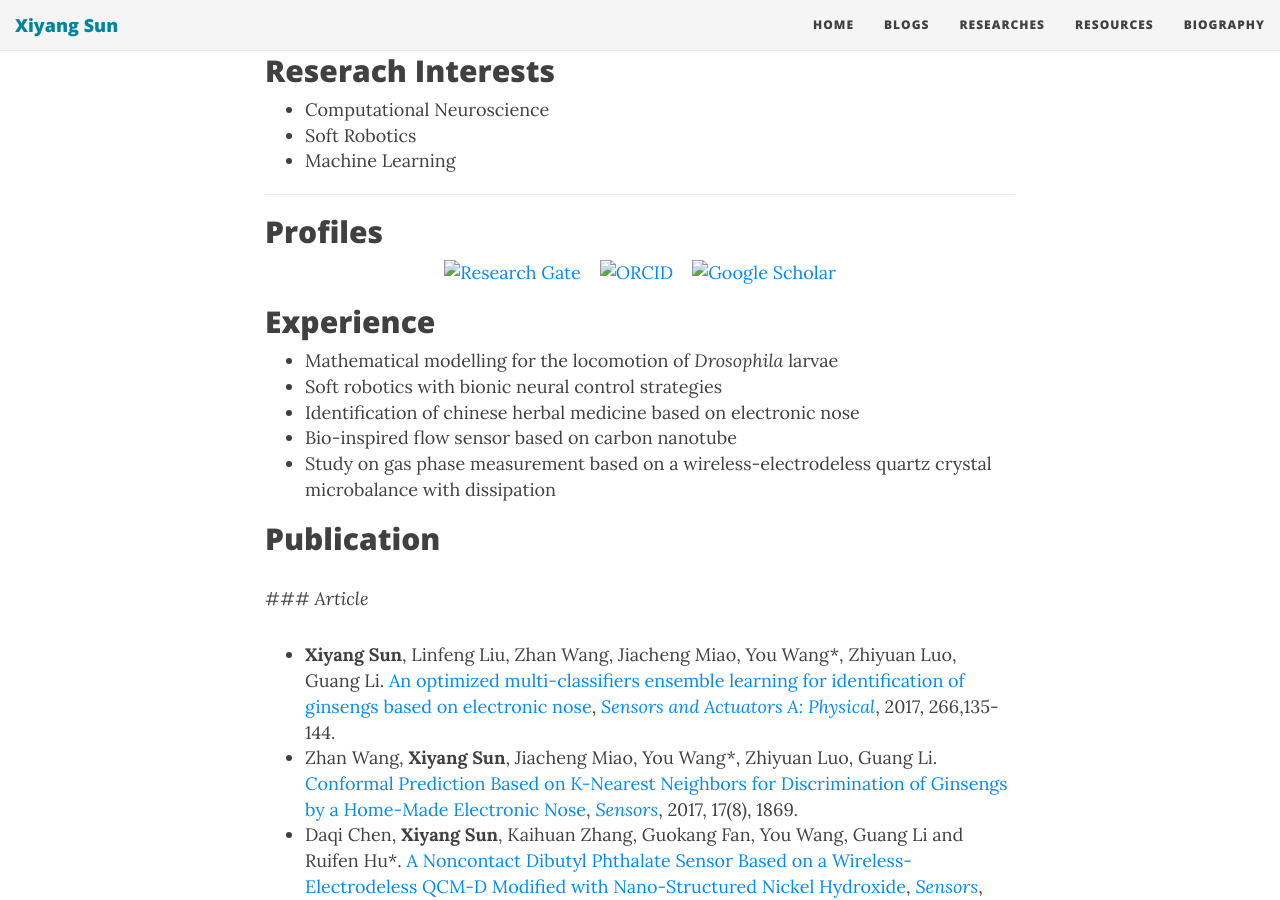
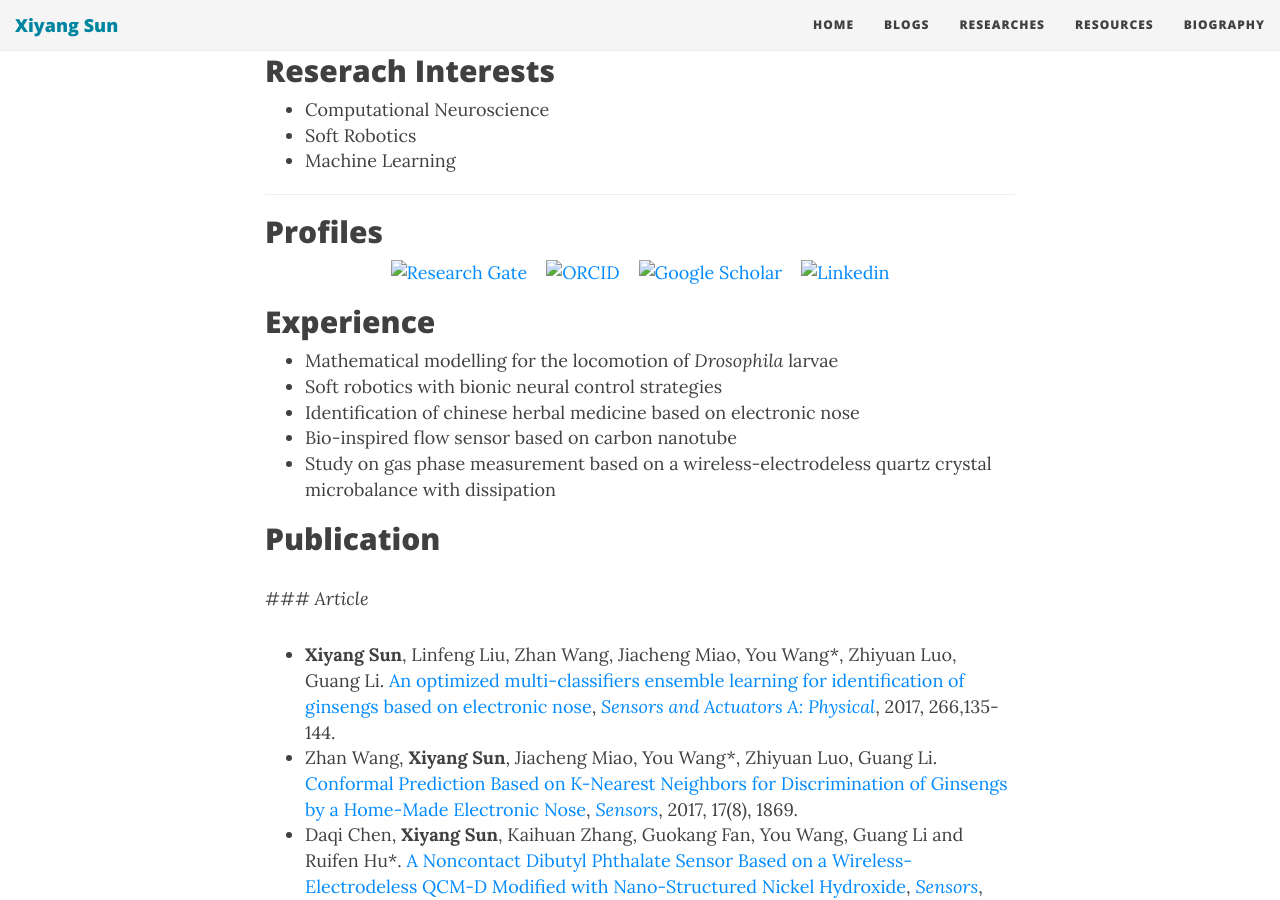
Before and after one commit to AlbertLordsun/AlbertLordsun.github.io, a Jekyll site: the page built from biography.md, in a window 1280 px wide and 900 px high, scrolled down 450 px. Built offline with Jekyll 4.4.1, drawn with Linux system fonts in a browser that asks for light colours; nearby versions of some CDN libraries.

Commit message:
Update biography.md

```diff
--- a/biography.md
+++ b/biography.md
@@ -19,7 +19,7 @@ subtitle: Doctor & Blogger
 ---
 ## Profiles
 <div align="center">
-<a href="https://www.researchgate.net/profile/Xiyang_Sun2" target="_blank"><img src="img/researchgate.png" alt="Research Gate" height="30"></a> &nbsp;&nbsp; <a href="https://orcid.org/0000-0002-6655-4490" target="_blank"><img src="img/ORCID.png" alt="ORCID" height="30"></a> &nbsp;&nbsp; <a href="https://scholar.google.com/citations?user=eIA-olIAAAAJ&hl=en" target="_blank"><img src="img/GoogleScholar.jpg" alt="Google Scholar" height="30"></a>
+<a href="https://www.researchgate.net/profile/Xiyang_Sun2" target="_blank"><img src="img/researchgate.png" alt="Research Gate" height="30"></a> &nbsp;&nbsp; <a href="https://orcid.org/0000-0002-6655-4490" target="_blank"><img src="img/ORCID.png" alt="ORCID" height="30"></a> &nbsp;&nbsp; <a href="https://scholar.google.com/citations?user=eIA-olIAAAAJ&hl=en" target="_blank"><img src="img/GoogleScholar.jpg" alt="Google Scholar" height="30"></a> &nbsp;&nbsp; <a href="https://www.linkedin.com/in/XiyangSun/"><img src="img/linkedin.png" alt="Linkedin" height="30"></a>
 </div>
 
 ## Experience
```
